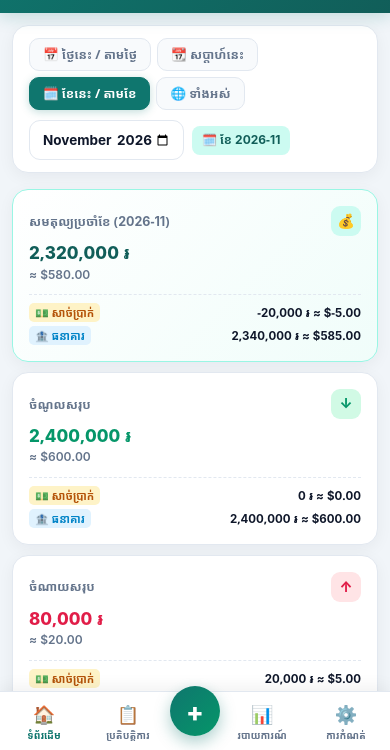
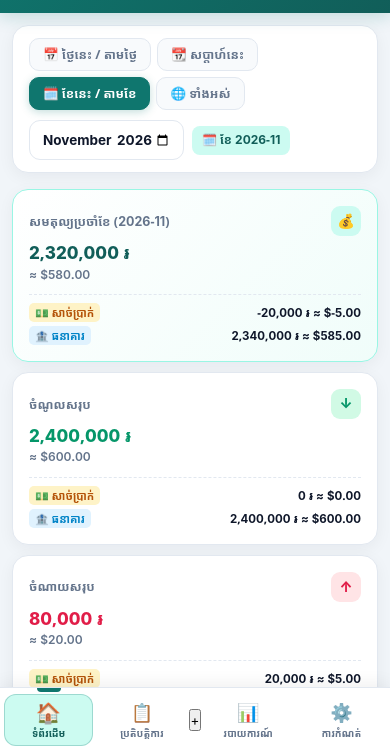
Before and after one commit to KongTara/my-expense-app-v2, a plain HTML site: page index.html in a window 390 px wide. Shown: the part 92-842 px from the top of the page. Drawn offline with Linux system fonts and the light colour scheme.

Commit message:
Update index.html

```diff
--- a/index.html
+++ b/index.html
@@ -726,29 +726,29 @@
             font-weight: 700;
             color: var(--text-muted);
             cursor: pointer;
-            padding: 4px 2px;
-        }
-        .m-bnav-btn.active { color: var(--primary); }
-        .m-bnav-ico { font-size: 18px; }
-
-        .m-fab {
-            width: 50px;
-            height: 50px;
-            border-radius: 50%;
-            border: none;
-            background: linear-gradient(135deg, #0f766e 0%, #059669 100%);
-            color: #ffffff;
-            font-size: 26px;
+            padding: 6px 4px;
+            margin: 0 2px;
+            border-radius: 12px;
+            position: relative;
+            transition: all 0.18s ease;
+        }
+        .m-bnav-btn.active {
+            color: var(--primary-dark);
+            background: var(--primary-light);
             font-weight: 800;
-            display: flex;
-            align-items: center;
-            justify-content: center;
-            margin-top: -22px;
-            box-shadow: 0 6px 16px rgba(15, 118, 110, 0.35);
-            cursor: pointer;
-        }
-
-        /* Modals */
+            box-shadow: inset 0 0 0 1px rgba(15, 118, 110, 0.25);
+        }
+        .m-bnav-btn.active::after {
+            content: '';
+            position: absolute;
+            top: -6px;
+            width: 24px;
+            height: 3.5px;
+            border-radius: 0 0 4px 4px;
+            background: var(--primary);
+        }
+        .m-bnav-ico { font-size: 18px; transition: transform 0.18s ease; }
+        .m-bnav-btn.active .m-bnav-ico { transform: scale(1.12); }
         .modal-overlay {
             position: fixed;
             inset: 0;
@@ -1929,10 +1929,13 @@
             const kpiSec = document.getElementById('kpiGridSection');
             const tfSec = document.getElementById('timeframeBarSection');
             const dwmSec = document.getElementById('dwmStripSection');
-            const showSummary = (viewName === 'dashboard' || viewName === 'transactions');
+            const isMobile = window.innerWidth <= 860;
+            const showSummary = isMobile ? (viewName === 'dashboard') : (viewName === 'dashboard' || viewName === 'transactions');
             if (kpiSec) kpiSec.style.display = showSummary ? 'grid' : 'none';
-            if (tfSec) tfSec.style.display = showSummary ? 'flex' : 'none';
+            if (tfSec) tfSec.style.display = (viewName === 'dashboard' || viewName === 'transactions') ? 'flex' : 'none';
             if (dwmSec) dwmSec.style.display = (viewName === 'dashboard') ? 'grid' : 'none';
+
+            window.scrollTo({ top: 0, behavior: 'smooth' });
 
             if (viewName === 'reports') renderReports();
             if (viewName === 'savings') renderSavingsViews();
```
